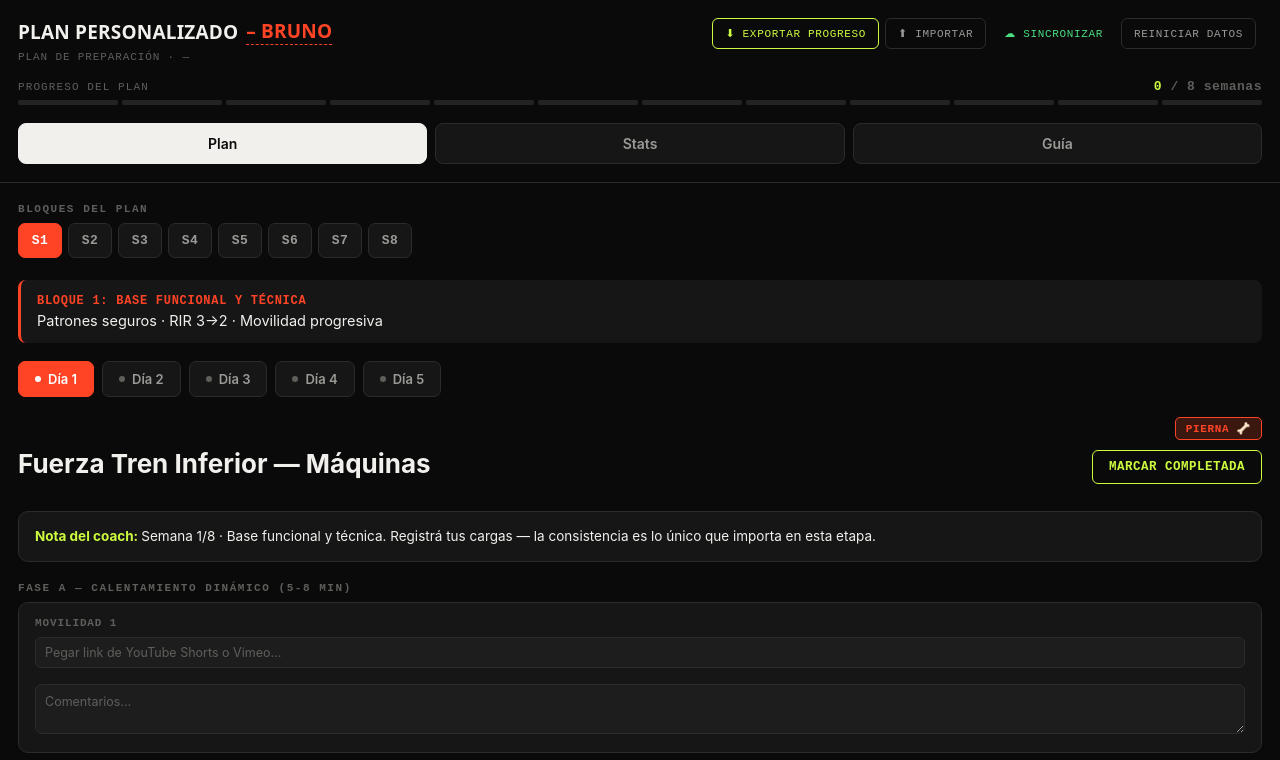
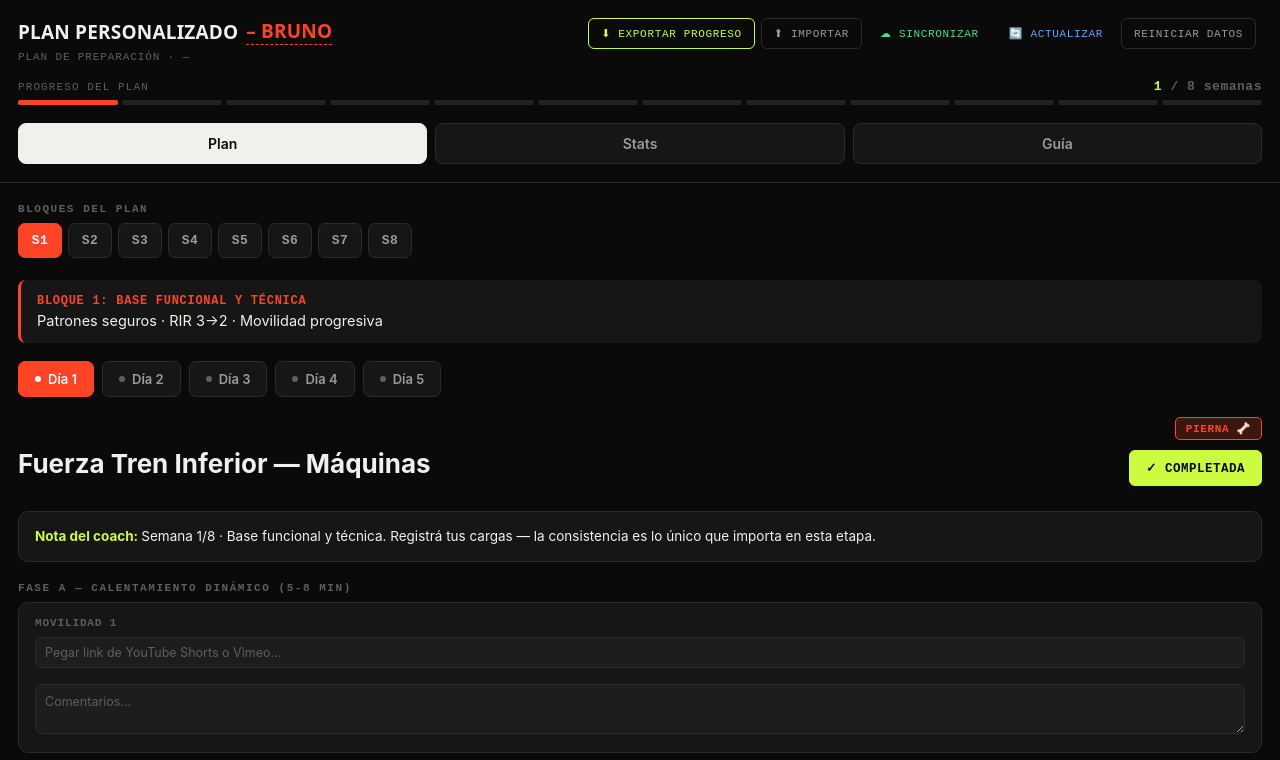
Before and after one commit to martinmamchur/PlanOnline-Bruno, a plain HTML site: page index.html in a window 1280 px wide. Shown: the top 760 px of the page. Drawn offline with Linux system fonts and the light colour scheme.

Commit message:
Add files via upload

```diff
--- a/index.html
+++ b/index.html
@@ -205,6 +205,7 @@ input::placeholder,textarea::placeholder{color:var(--faint);}
       <button class="hbtn hbtn-lime" onclick="exportProgress()">⬇ EXPORTAR PROGRESO</button>
       <button class="hbtn hbtn-dim" onclick="triggerImport()">⬆ IMPORTAR</button>
       <button class="hbtn" onclick="ghSaveProgress()" style="border-color:#4ade80;color:#4ade80;">☁ SINCRONIZAR</button>
+      <button class="hbtn" onclick="reloadProgress()" style="border-color:#60a5fa;color:#60a5fa;">🔄 ACTUALIZAR</button>
       <button class="hbtn hbtn-dim" onclick="resetAll()">REINICIAR DATOS</button>
       <input id="import-file" type="file" accept=".json,application/json" style="display:none" onchange="handleImport(event)"/>
       <div id="sync-msg" style="font-size:12px;margin-top:4px;"></div>
@@ -1370,6 +1371,26 @@ async function ghLoadProgress(){
   }catch(e){ return null; }
 }
 
+async function reloadProgress(){
+  showSyncMsg('Actualizando desde GitHub...','');
+  try {
+    const ghProgress = await ghLoadProgress();
+    if (ghProgress && ghProgress.logData) {
+      state.logData = ghProgress.logData;
+      state.sessionDone = ghProgress.sessionDone || {};
+      if(ghProgress.planStart) state.planStart = ghProgress.planStart;
+      storageSet('logData', state.logData);
+      storageSet('sessionDone', state.sessionDone);
+      storageSet('planStart', state.planStart);
+      renderHeader();
+      renderPlan();
+      showSyncMsg('✓ Progreso actualizado','ok');
+    } else {
+      showSyncMsg('Sin progreso guardado en GitHub','');
+    }
+  } catch(e) { showSyncMsg('✗ Error al actualizar','err'); }
+}
+
 async function ghSaveProgress(){
   const token=getProgressToken();
   if(!token){ showSyncMsg('Pegá tu token de GitHub primero','err'); showTokenUI(); return; }
@@ -1496,13 +1517,24 @@ function _showError(msg, detail) {
 }
 
 async function _boot() {
-  // Cargar videos desde GitHub (fuente de verdad del coach)
-  // Si falla (sin internet), usa el cache local de localStorage
   try {
     const ghVideos = await ghGetVideos();
     if (ghVideos && typeof ghVideos === 'object') {
       state.videos = ghVideos;
       storageSet('videos', ghVideos);
+    }
+  } catch(e) { /* usa cache local */ }
+
+  // GitHub es la fuente de verdad del progreso
+  try {
+    const ghProgress = await ghLoadProgress();
+    if (ghProgress && ghProgress.logData) {
+      state.logData = ghProgress.logData;
+      state.sessionDone = ghProgress.sessionDone || {};
+      if(ghProgress.planStart) state.planStart = ghProgress.planStart;
+      storageSet('logData', state.logData);
+      storageSet('sessionDone', state.sessionDone);
+      storageSet('planStart', state.planStart);
     }
   } catch(e) { /* usa cache local */ }
 
```
